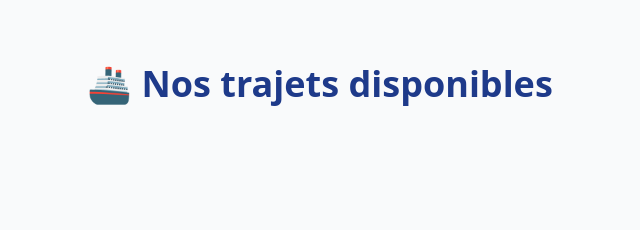
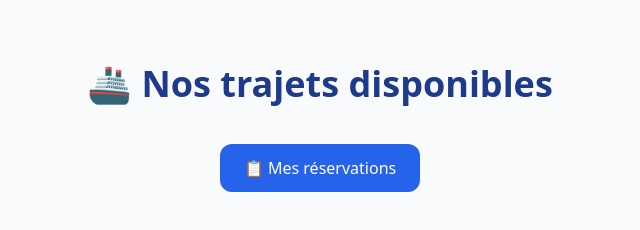
Before and after one commit to anrifmohamed4-commits/reservation-bateau, a website: page frontend/index.html in a window 1280 px wide. Shown: the whole page, without its empty margins (320-960 px from the left). Drawn offline with nearby package versions, Linux system fonts and the light colour scheme; no server answers.

Commit message:
Add history link

```diff
--- a/frontend/index.html
+++ b/frontend/index.html
@@ -37,7 +37,12 @@
 🚢 Nos trajets disponibles
 
 </h2>
+<a href="/historique.html"
+class="block w-fit mx-auto mb-8 bg-blue-600 text-white px-6 py-3 rounded-xl">
 
+📋 Mes réservations
+
+</a>
 
 <div id="trips" class="grid md:grid-cols-3 gap-8">
 
```
